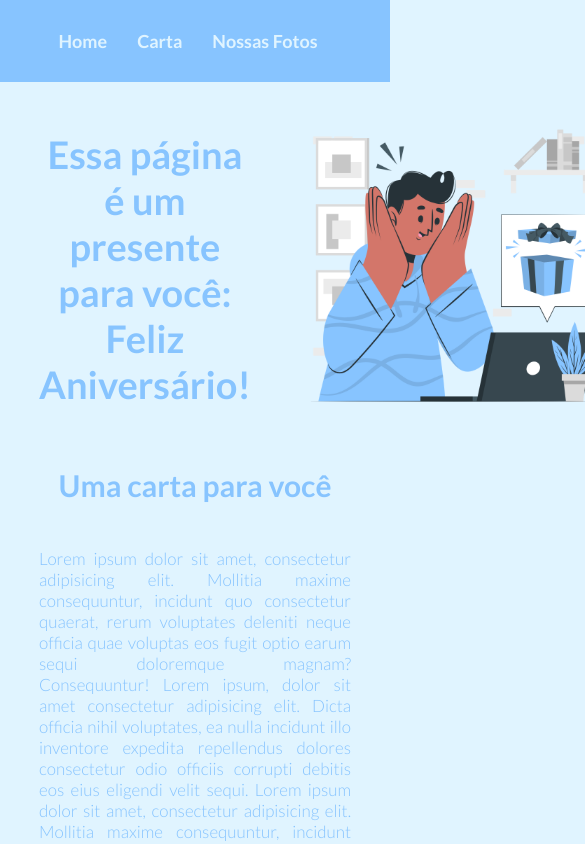
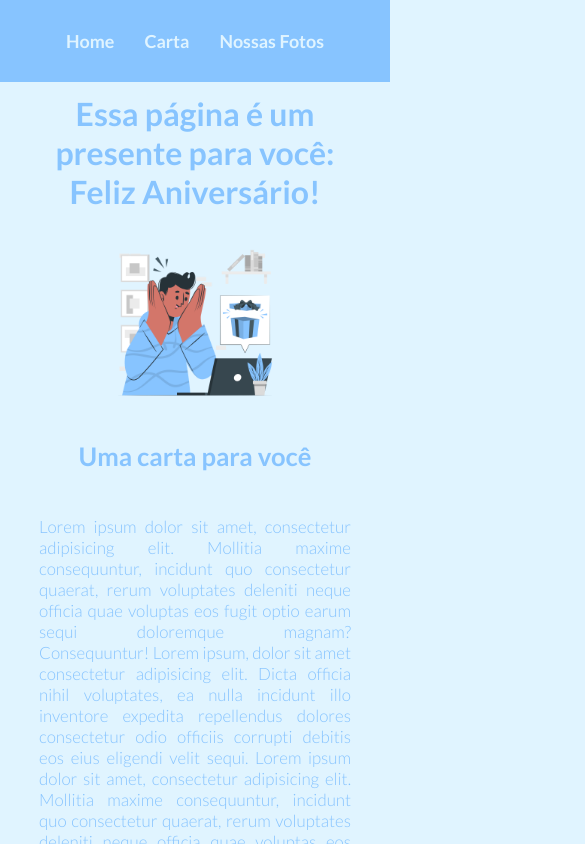
Before and after one commit to josewellingtonn/pagina-presente, a plain HTML site: page index.html in a window 390 px wide. Shown: the top 844 px of the page, 585 px wide, since content can reach past the window. Drawn offline with Linux system fonts and the light colour scheme.

Commit message:
Add files via upload

```diff
--- a/styles/style.css
+++ b/styles/style.css
@@ -33,7 +33,7 @@ body {
 .header__menu__item {
     text-decoration: none;
     color: var(--color-main);
-    font-size: 18px;
+    font-size: 1.12rem;
     font-weight: 700;
 }
 
@@ -47,7 +47,7 @@ body {
 
 .surprise__title {
     color: var(--color-secondary);
-    font-size: 38px;
+    font-size: 2.37rem;
     text-align: center;
 }
 
@@ -65,14 +65,14 @@ body {
 
 .letter__title {
     color: var(--color-secondary);
-    font-size: 30px;
+    font-size: 1.87rem;
 }
 
 .letter__text {
     color: var(--color-secondary);
     font-weight: 300;
     text-align: justify;
-    font-size: 17px;
+    font-size: 1.06rem;
 }
 
 .photos {
@@ -85,7 +85,7 @@ body {
 
 .photos__title {
     color: var(--color-secondary);
-    font-size: 30px;
+    font-size: 1.87rem;
 }
 
 .photos__container {
@@ -110,3 +110,46 @@ body {
 .footer__text {
     color: var(--color-main);
 }
+
+@media (max-width: 1020px) {
+
+    .surprise {
+        flex-direction: column;
+        gap: 20px;
+    }
+
+    .photos__container__photo {
+        width: 50%;
+    }
+
+}
+
+@media (max-width: 764px) {
+
+    .header__menu {
+        justify-content: center;
+    }
+
+    .surprise__title {
+        font-size: 2rem;
+    }
+
+    .surprise__image {
+        width: 60%;
+    }
+
+    .letter__title,
+    .photos__title {
+        font-size: 1.60rem;
+    }
+
+    .photos__container {
+        flex-direction: column;
+        align-items: center;
+    }
+
+    .photos__container__photo {
+        width: 100%;
+    }
+
+}
```
